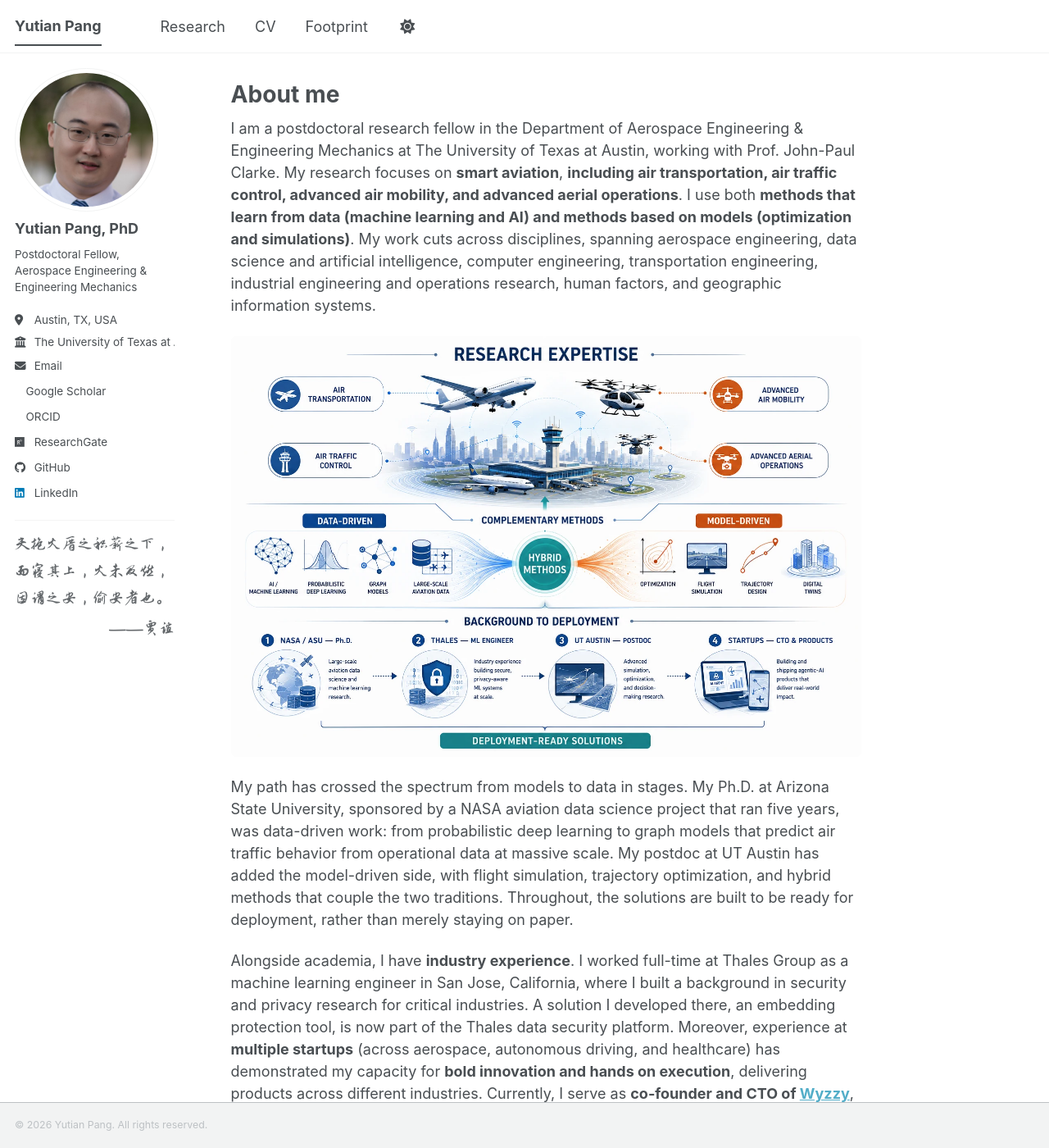
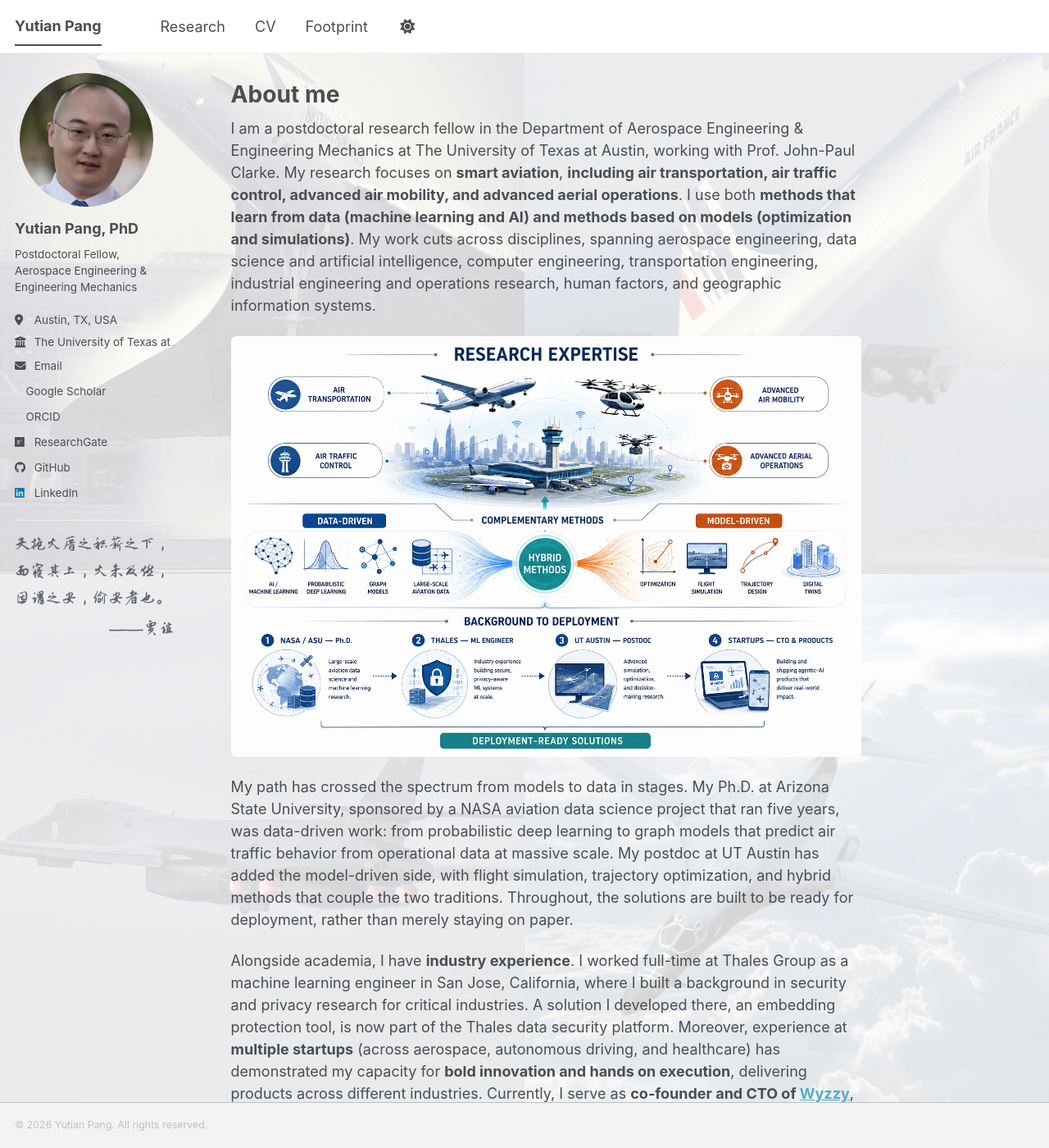
Before and after one commit to YutianPangASU/yutianpangasu.github.io, a Jekyll site: the page built from _pages/about.md, in a window 1280 px wide and 1400 px high. Shown: the whole window at 82% size. Built offline with Jekyll 4.4.1, drawn with Linux system fonts in a browser that asks for light colours; a style sheet for code colours, icons or effects is not loaded.

Commit message:
Homepage: add faded aircraft wallpaper backdrop behind content
Four wallpapers in a fixed 2x2 grid at low opacity behind the page,
served as resized webp copies; body goes transparent on the homepage
so the layer shows through, with a dimmer wash in dark mode.

Co-Authored-By: Claude Fable 5 <noreply@anthropic.com>

```diff
--- a/_layouts/default.html
+++ b/_layouts/default.html
@@ -11,7 +11,7 @@ layout: compress
     {% include head/custom.html %}
   </head>
 
-  <body>
+  <body{% if page.body_class %} class="{{ page.body_class }}"{% endif %}>
 
     {% include browser-upgrade.html %}
     {% include masthead.html %}
--- a/_pages/about.md
+++ b/_pages/about.md
@@ -51,3 +52,10 @@ News
 Visitors
 ======
 {% include visitor-map.html %}
+
+<div class="wallpaper-backdrop" aria-hidden="true">
+  <div></div>
+  <div></div>
+  <div></div>
+  <div></div>
+</div>
--- /dev/null
+++ b/_sass/layout/_wallpapers.scss
@@ -0,0 +1,44 @@
+/* ==========================================================================
+   HOMEPAGE WALLPAPER BACKDROP
+   ========================================================================== */
+
+/* let the backdrop show through: the canvas color still comes from html */
+body.has-wallpaper {
+  background-color: transparent;
+}
+
+.wallpaper-backdrop {
+  position: fixed;
+  top: 0;
+  right: 0;
+  bottom: 0;
+  left: 0;
+  z-index: -1;
+  display: grid;
+  grid-template-columns: 1fr 1fr;
+  grid-template-rows: 1fr 1fr;
+  pointer-events: none;
+
+  div {
+    background-size: cover;
+    background-position: center;
+    background-repeat: no-repeat;
+    opacity: 0.16;
+  }
+
+  div:nth-child(1) { background-image: url("/images/wallpapers/wall1-bg.webp"); }
+  div:nth-child(2) { background-image: url("/images/wallpapers/wall2-bg.webp"); }
+  div:nth-child(3) { background-image: url("/images/wallpapers/wall3-bg.webp"); }
+  div:nth-child(4) { background-image: url("/images/wallpapers/wall4-bg.webp"); }
+}
+
+/* fade the images further in dark mode so text stays readable */
+html[data-theme="dark"] .wallpaper-backdrop div {
+  opacity: 0.12;
+}
+
+@media print {
+  .wallpaper-backdrop {
+    display: none;
+  }
+}
--- a/assets/css/main.scss
+++ b/assets/css/main.scss
@@ -35,5 +35,6 @@
     "layout/page",
     "layout/archive",
     "layout/sidebar",
-    "layout/json_cv"
+    "layout/json_cv",
+    "layout/wallpapers"
 ;
```
Also changed, not shown: other parts of _pages/about.md (+1 -0 lines), images/wallpapers/wall1-bg.webp (added), images/wallpapers/wall1.jpg (added), images/wallpapers/wall2-bg.webp (added), images/wallpapers/wall2.jpg (added), images/wallpapers/wall3-bg.webp (added), images/wallpapers/wall4-bg.webp (added), images/wallpapers/wall4.jpg (added), 1 other file.
